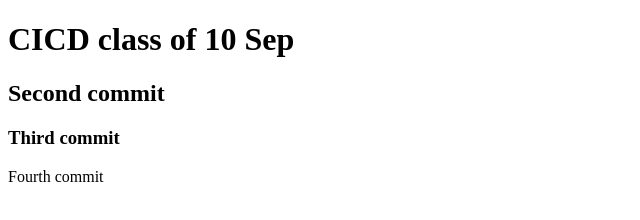
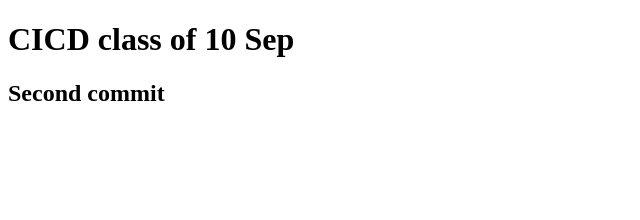
Before and after one commit to tubbu1973/versioncontrol, a plain HTML site: page index.html in a window 1280 px wide. Shown: the whole page, without its empty margins (0-640 px from the left). Drawn offline with Linux system fonts and the light colour scheme.

Commit message:
Revert "second commit"
This reverts commit e88fb2d01159cbdb9d76c3fa13cfdaed1898581a.

```diff
--- a/index.html
+++ b/index.html
@@ -8,7 +8,5 @@
 <body>
     <h1>CICD class of 10 Sep</h1>
     <h2>Second commit</h2>
-    <h3>Third commit</h3>
-    <p>Fourth commit</p>
 </body>
 </html>
```
